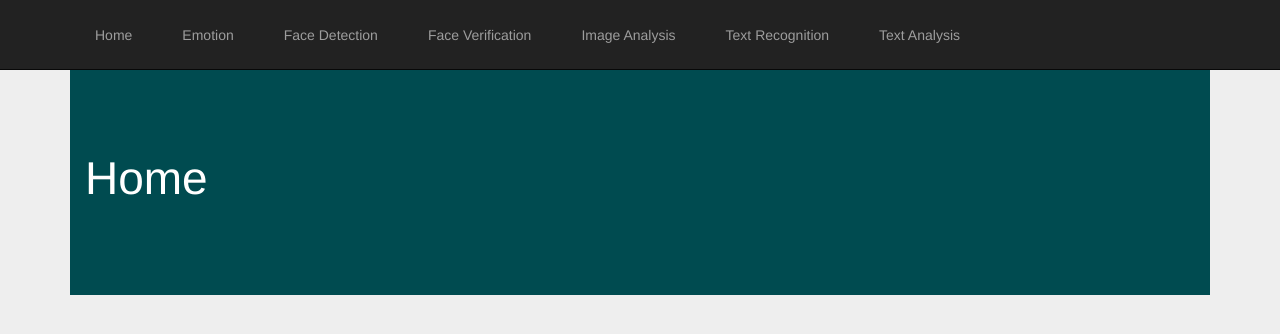
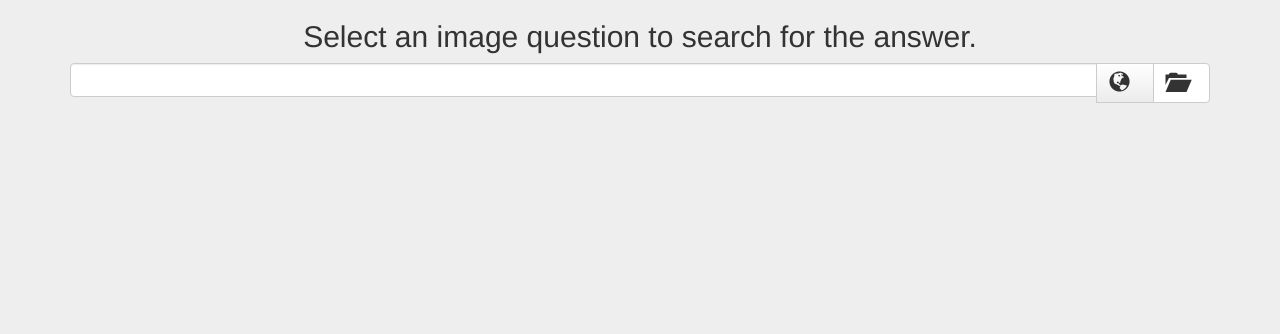
Before and after one commit to nqueued/ng-conf-ai-hq-solver, an Angular app: page /home in a window 1280 px wide. Shown: the top 334 px of the page. Built offline with nearby package versions, Linux system fonts and the light colour scheme.

Commit message:
make upload the main component

```diff
--- a/src/app/app.component.html
+++ b/src/app/app.component.html
@@ -1,34 +1,3 @@
-<header>
-  <nav class="navbar navbar-inverse navbar-fixed-top">
-    <div class="container">
-      <div class="collapse navbar-collapse" id="app-collapse">
-        <ul class="nav navbar-nav">
-          <li>
-            <a [routerLink]="['/']">Home</a>
-          </li>
-          <li>
-            <a [routerLink]="['/demo/emotion-recognition']">Emotion</a>
-          </li>
-          <li>
-            <a [routerLink]="['/demo/face-detection']">Face Detection</a>
-          </li>
-          <li>
-            <a [routerLink]="['/demo/face-verification']">Face Verification</a>
-          </li>
-          <li>
-            <a [routerLink]="['/demo/analyze-image']">Image Analysis</a>
-          </li>
-          <li>
-            <a [routerLink]="['/demo/read-text']">Text Recognition</a>
-          </li>
-          <li>
-            <a [routerLink]="['/demo/analyze-text']">Text Analysis</a>
-          </li>
-        </ul>
-      </div>
-    </div>
-  </nav>
-</header>
 <div class="container">
   <router-outlet></router-outlet>
 </div>
--- a/src/app/upload/upload.component.css
+++ b/src/app/upload/upload.component.css
@@ -8,3 +8,14 @@ h2 {
 :host {
 margin-top: 70px;
 }
+
+.flex {
+    display: flex;
+    align-items: center;
+    align-items: center;
+}
+
+.flex img,
+.flex bing {
+    flex: 1 1 auto;
+}
--- a/src/app/upload/upload.component.html
+++ b/src/app/upload/upload.component.html
@@ -1,13 +1,9 @@
-<app-hero-banner [apiTitle]='apiTitle' [apiDescription]='apiDescription'>
-</app-hero-banner>
+<header>
+  <h2>Select an image question to search for the answer.</h2>
+</header>
 
 <div class="input-group">
-  <div class="img_container">
-    <img [src]="selectedImageUrl" alt="Selected Image" class="selected-image" />
-  </div>
-    <input type="text" class="form-control" data-defaultValue="Image URL" [(ngModel)]="internetImageUrl" />
-
-
+  <input type="text" class="form-control" data-defaultValue="Image URL" [(ngModel)]="internetImageUrl" />
   <div class="input-group-btn">
       <button class="btn btn-default" type="button" (click)="onInternetUrlSelected()">
           <span class="glyphicon glyphicon-globe" aria-hidden="true"></span>
@@ -18,6 +14,10 @@
           />
       </label>
   </div>
-
+</div>
+<div class="flex">
+  <div class="img-container">
+  <img *ngIf="selectedImageUrl" [src]="selectedImageUrl" alt="Selected Image" class="selected-image" />
+</div>
   <bing [text]="textResult"></bing>
 </div>
--- a/src/app/upload/upload.component.ts
+++ b/src/app/upload/upload.component.ts
@@ -25,8 +25,6 @@ export class UploadComponent extends VisionComponent implements OnInit {
 
   ngOnInit() {
       this.imageList = environment.textImageUrls;
-      this.internetImageUrl = environment.textImageUrls[0];
-      this.onInternetUrlSelected();
   }
 
   toggleJSON(b: boolean) {
```
Also changed, not shown: src/app/demo/demo-routing.module.ts (+1 -30 lines).
